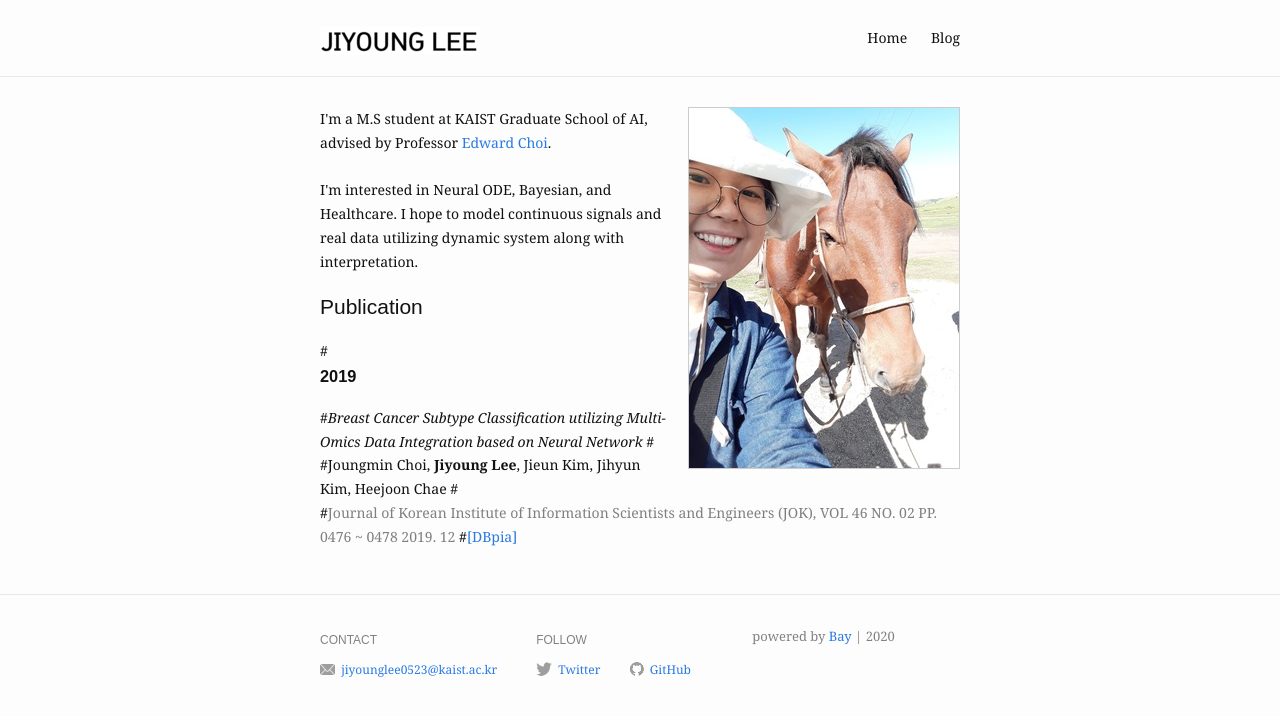
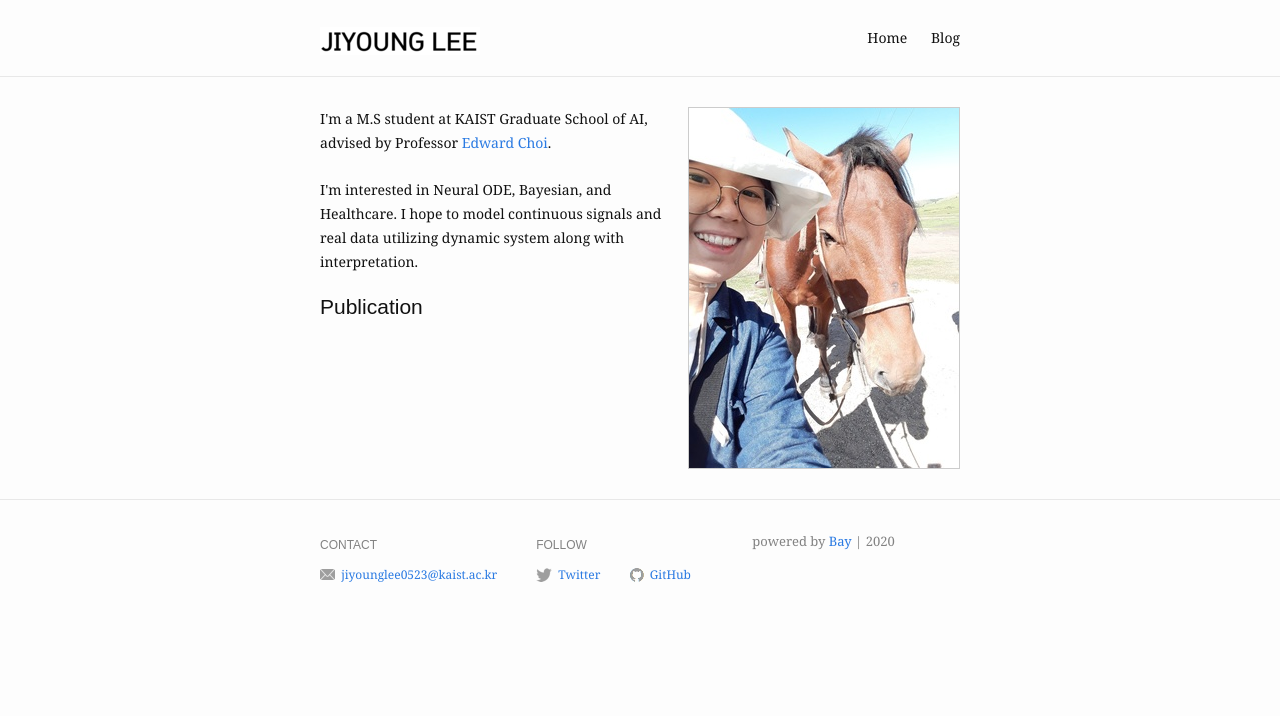
Before and after one commit to jiyounglee-0523/jiyounglee-0523.github.io, a Jekyll site: the page built from index.markdown, in a window 1280 px wide. Shown: the top 716 px of the page. Built offline with Jekyll 4.4.1, drawn with Linux system fonts in a browser that asks for light colours.

Commit message:
Update index.markdown

```diff
--- a/index.markdown
+++ b/index.markdown
@@ -15,12 +15,13 @@ profile_picture:
 
 <p>
 <h2> Publication</h2>
-#<h3> <strong>2019</strong> </h3>
-#<i>Breast Cancer Subtype Classification utilizing Multi-Omics Data Integration based on Neural Network</i>
-#<br />
-#Joungmin Choi, <b>Jiyoung Lee</b>, Jieun Kim, Jihyun Kim, Heejoon Chae
-#<br />
-#<span style="color:gray">Journal of Korean Institute of Information Scientists and Engineers (JOK), VOL 46 NO. 02 PP. 0476 ~ 0478 2019. 12</span>
-#<a href="http://www.dbpia.co.kr/Journal/articleDetail?nodeId=NODE09301626">[DBpia]</a>
-
+<!--
+<h3> <strong>2019</strong> </h3>
+<i>Breast Cancer Subtype Classification utilizing Multi-Omics Data Integration based on Neural Network</i>
+<br />
+Joungmin Choi, <b>Jiyoung Lee</b>, Jieun Kim, Jihyun Kim, Heejoon Chae
+<br />
+<span style="color:gray">Journal of Korean Institute of Information Scientists and Engineers (JOK), VOL 46 NO. 02 PP. 0476 ~ 0478 2019. 12</span>
+<a href="http://www.dbpia.co.kr/Journal/articleDetail?nodeId=NODE09301626">[DBpia]</a>
+-->
 </p>
```
